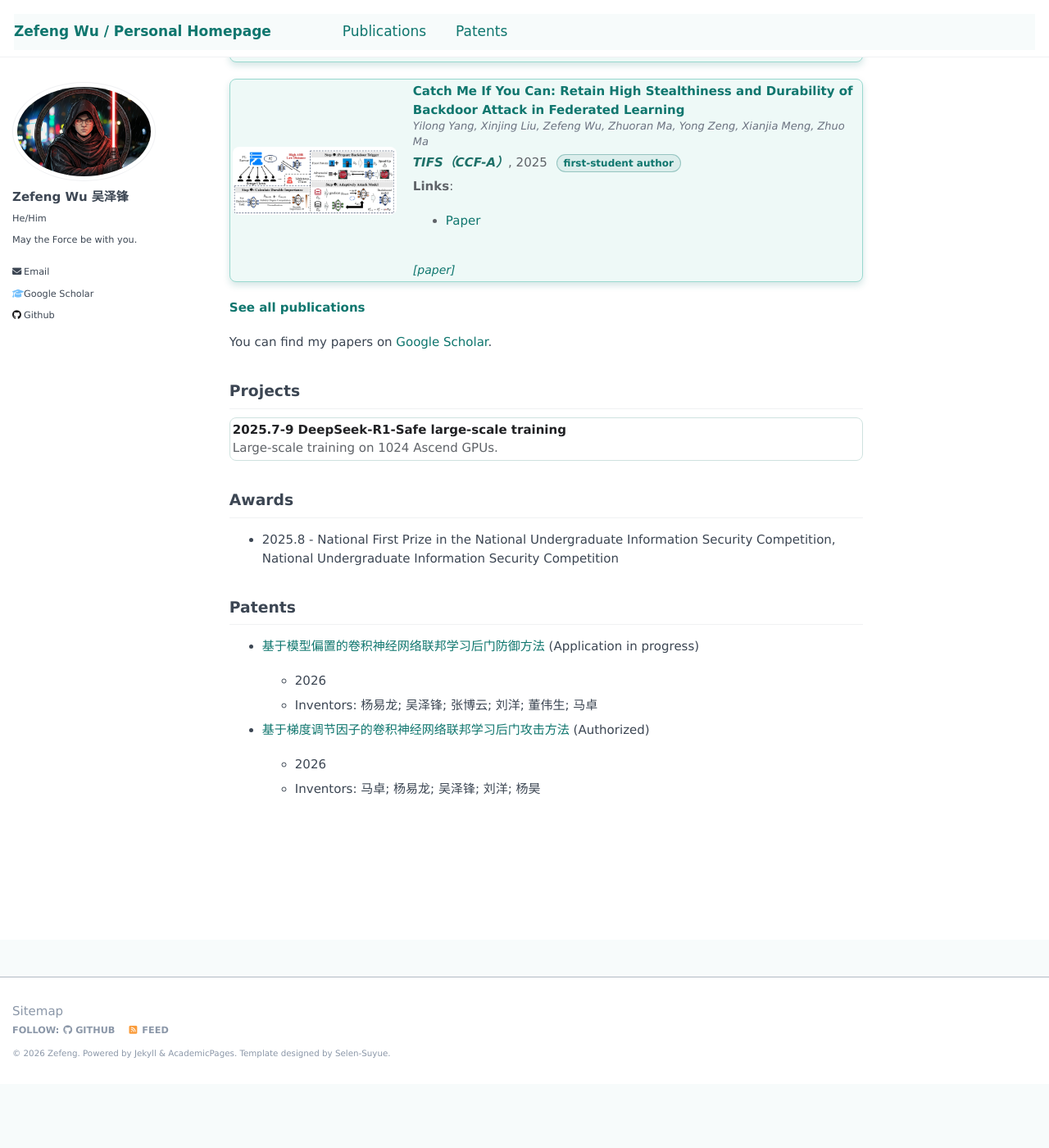
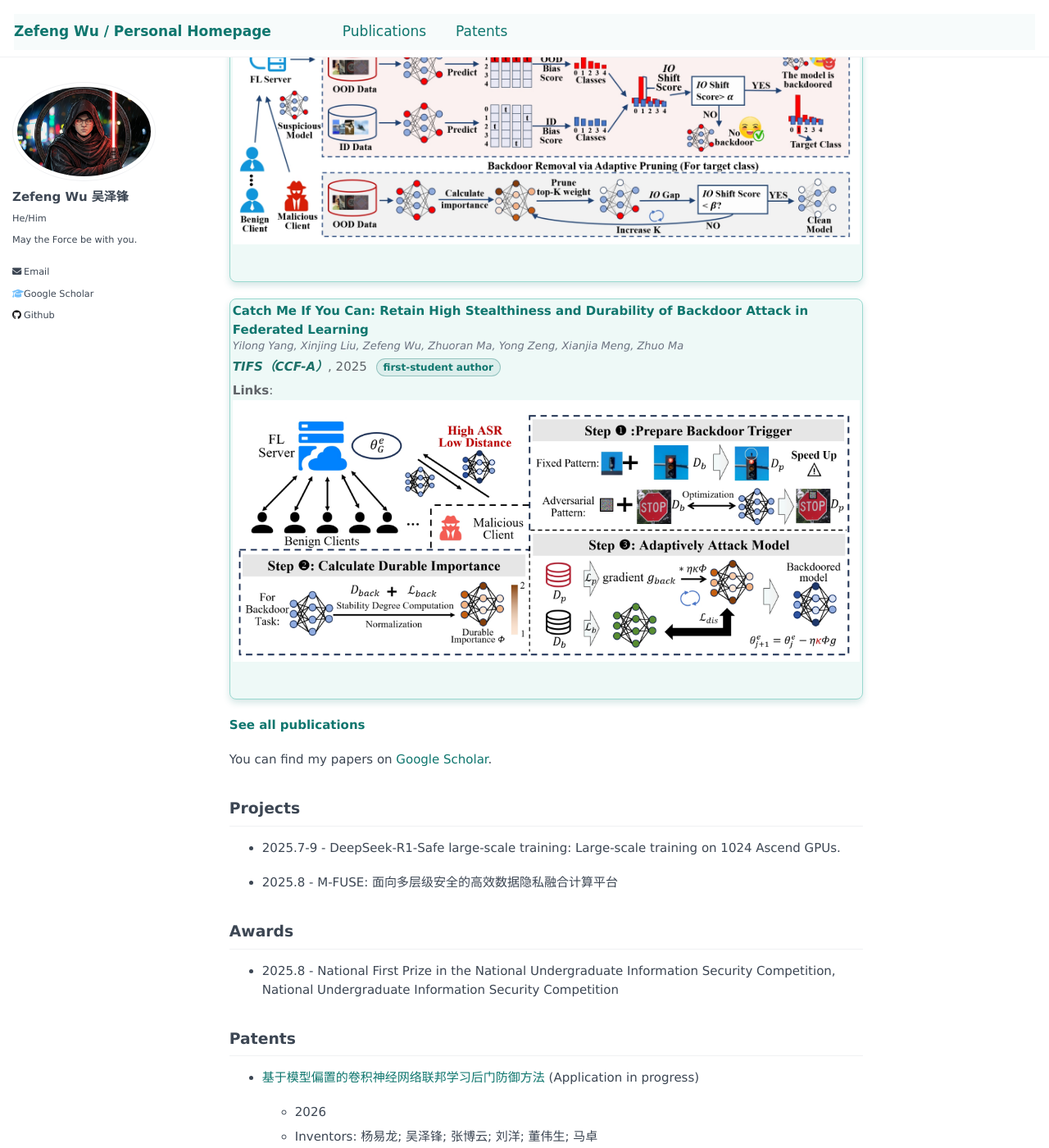
Before and after one commit to windansnowman/windansnowman.github.io, a Jekyll site: the page built from _pages/about.md, in a window 1280 px wide and 1400 px high, scrolled down 1470 px. Shown: the whole window at 82% size. Built offline with Jekyll 4.4.1, drawn with Linux system fonts in a browser that asks for light colours; some web fonts are replaced; before the commit the page ends 2793 px from its top, so only the background shows below that.

Commit message:
Update personal homepage

```diff
--- a/_data/profile_sections.yml
+++ b/_data/profile_sections.yml
@@ -1,8 +1,13 @@
 projects:
-  - title: "2025.7-9 DeepSeek-R1-Safe large-scale training"
+  - year: "2025.7-9"
+    title: "DeepSeek-R1-Safe large-scale training"
     summary: "Large-scale training on 1024 Ascend GPUs."
     url: ""
-    image: ""
+
+  - year: "2025.8"
+    title: "M-FUSE: 面向多层级安全的高效数据隐私融合计算平台"
+    summary: ""
+    url: ""
 
 awards:
   - title: "National First Prize in the National Undergraduate Information Security Competition"
--- a/_pages/about.md
+++ b/_pages/about.md
@@ -299,21 +299,7 @@ Projects
 --------
 {% if site.data.profile_sections.projects and site.data.profile_sections.projects.size > 0 %}
 {% for item in site.data.profile_sections.projects %}
-<div class="project-card">
-    <div style="display: flex; align-items: center;">
-        {% if item.image and item.image != "" %}
-            <img src="{{ item.image }}" alt="{{ item.title }}" width="200" height="110" style="margin-right: 20px; border-radius: 8px; object-fit: cover;">
-        {% endif %}
-        <div>
-            {% if item.url and item.url != "" %}
-                <strong><a href="{{ item.url }}">{{ item.title }}</a></strong><br>
-            {% else %}
-                <strong>{{ item.title }}</strong><br>
-            {% endif %}
-            {{ item.summary }}
-        </div>
-    </div>
-</div>
+- {% if item.year and item.year != "" %}{{ item.year }} - {% endif %}{% if item.url and item.url != "" %}[{{ item.title }}]({{ item.url }}){% else %}{{ item.title }}{% endif %}{% if item.summary and item.summary != "" %}: {{ item.summary }}{% endif %}
 {% endfor %}
 {% else %}
 Project section is being updated.
```
Also changed, not shown: _publications/2025-09-01-catch-me-if-you-can.md (+0 -6 lines), _publications/2026-02-01-ioshift.md (+0 -7 lines), _publications/2026-03-01-safety-critical-parameters-llm.md (+0 -3 lines).
